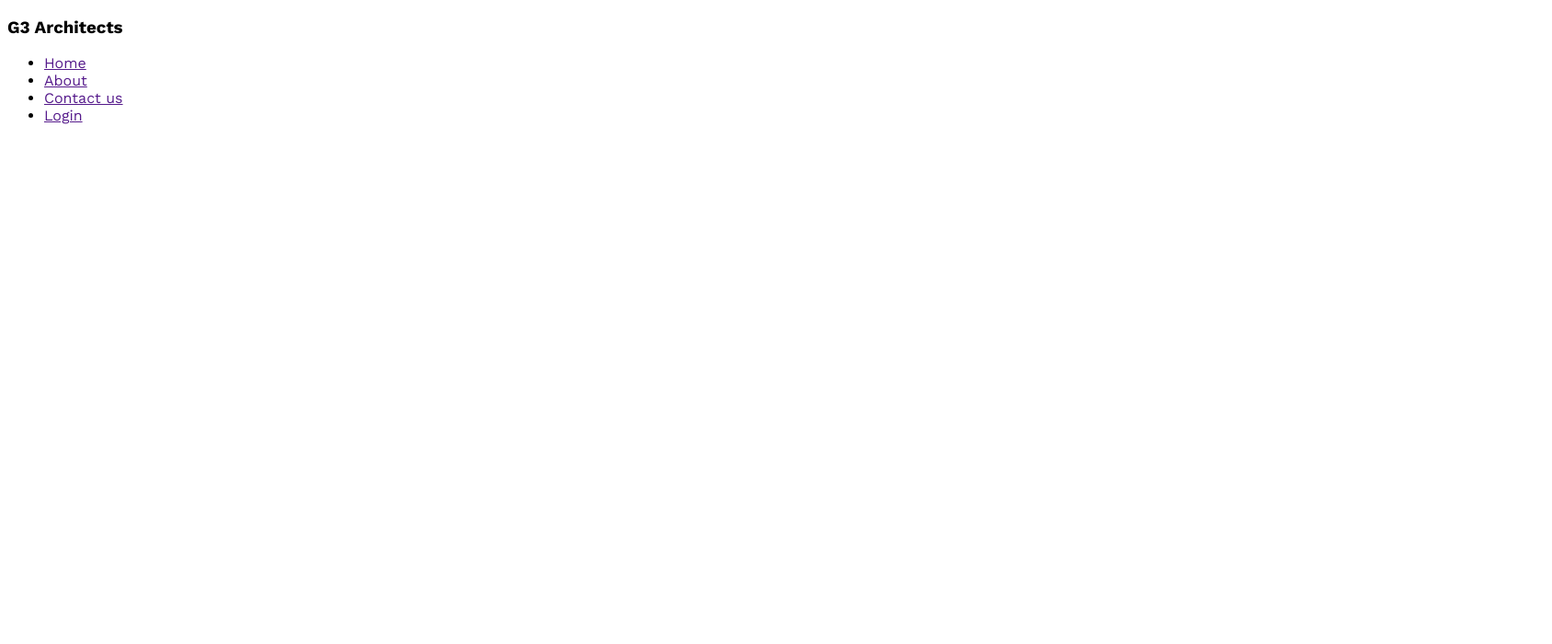
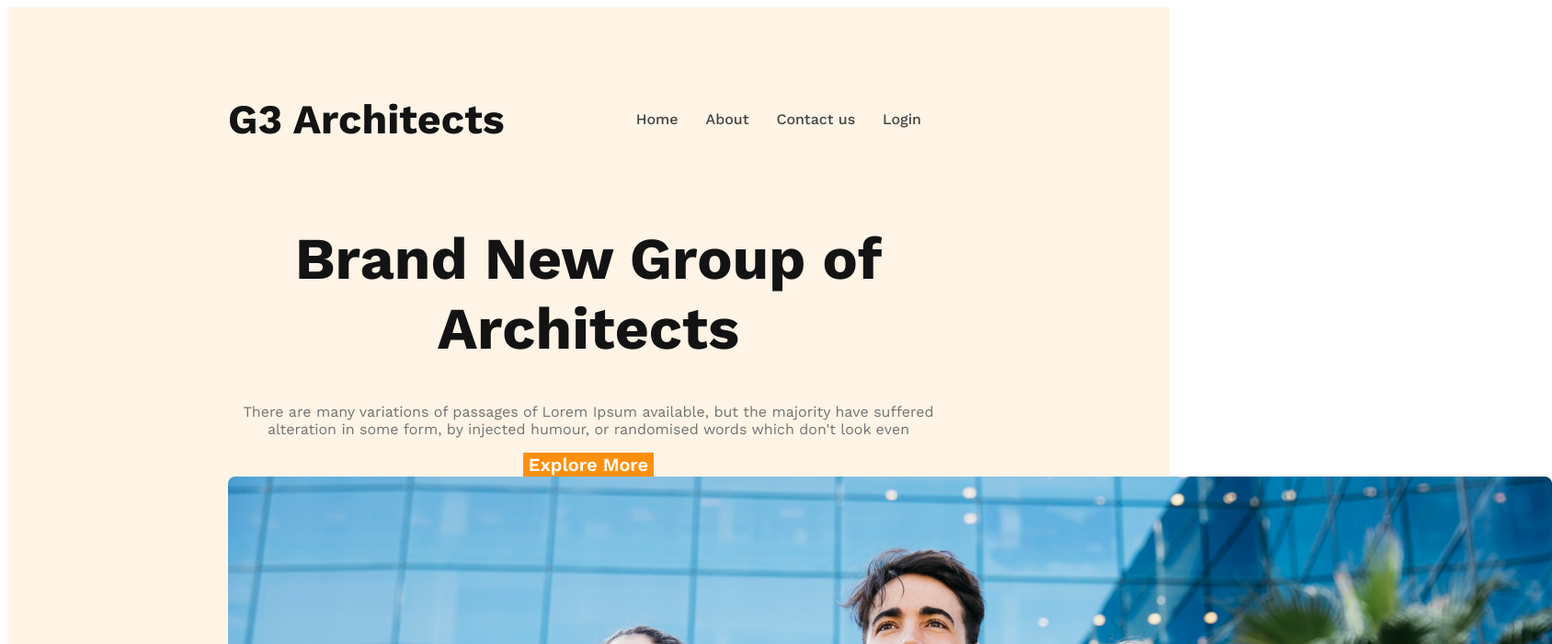
Before and after one commit to Towhid55/g3-architect-website, a plain HTML site: page index.html in a window 1280 px wide. Shown: the top 700 px of the page at 92% size, 1688 px wide, since content can reach past the window. Drawn offline with nearby package versions, Linux system fonts and the light colour scheme.

Commit message:
banner content added

```diff
--- a/index.html
+++ b/index.html
@@ -9,7 +9,7 @@
 <body>
     <Header>
         <nav>
-            <h3>G3 Architects</h3>
+            <h3 class="nav-title">G3 Architects</h3>
             <ul>
                 <li><a href="">Home</a></li>
                 <li><a href="">About</a></li>
@@ -17,6 +17,15 @@
                 <li><a href="">Login</a></li>
             </ul>
         </nav>
+
+        <div class="banner">
+          <div class="banner-content">
+            <h1 class="banner-title">Brand New Group of Architects</h1>
+            <p class="banner-description">There are many variations of passages of Lorem Ipsum available, but the majority have suffered alteration in some form, by injected humour, or randomised words which don't look even</p>
+            <button class="btn-primary">Explore More</button>
+          </div>
+            <img src="images/banner.png" alt="">
+        </div>
     </Header>
     <main>
 
--- a/styles/architect.css
+++ b/styles/architect.css
@@ -2,8 +2,71 @@
 
 @import url('https://fonts.googleapis.com/css2?family=Lato:wght@400;700&family=Open+Sans:wght@400;700;800&family=Work+Sans:wght@400;500;600;700;800&display=swap');
 
-body {
+/* Shared Styles */
+
+* {
     font-family: 'Lato', sans-serif;
     font-family: 'Open Sans', sans-serif;
     font-family: 'Work Sans', sans-serif;
 }
+
+.btn-primary{
+    color: #fff;
+    font-size: 20px;
+    font-weight: 600;
+    background: #FF900E;
+    border: none;
+}
+
+/* header styles */
+header{
+    background: rgba(255, 144, 14, 0.10);
+    padding: 50px 240px;
+}
+
+nav{
+    display: flex;
+    justify-content: space-between;
+    align-items: center;
+}
+
+.nav-title{
+    font-size: 2.8rem;
+    font-weight: 700;
+    color: #131313;
+}
+
+nav > ul{
+    display: flex;
+}
+
+nav li{
+    list-style: none;
+    margin-right: 30px;
+    font-weight: 500;
+    font-size: 1rem;
+
+}
+
+nav li a{
+    text-decoration: none;
+    color: #424242;
+}
+
+/* banner styles */
+
+.banner-content{
+    max-width: 800px;
+    text-align: center;
+    margin: 0 auto;
+}
+
+.banner-title{
+    font-size: 4rem;
+    font-weight: 700;
+    color: #131313;
+}
+
+.banner-description{
+    color: #727272;
+}
```
